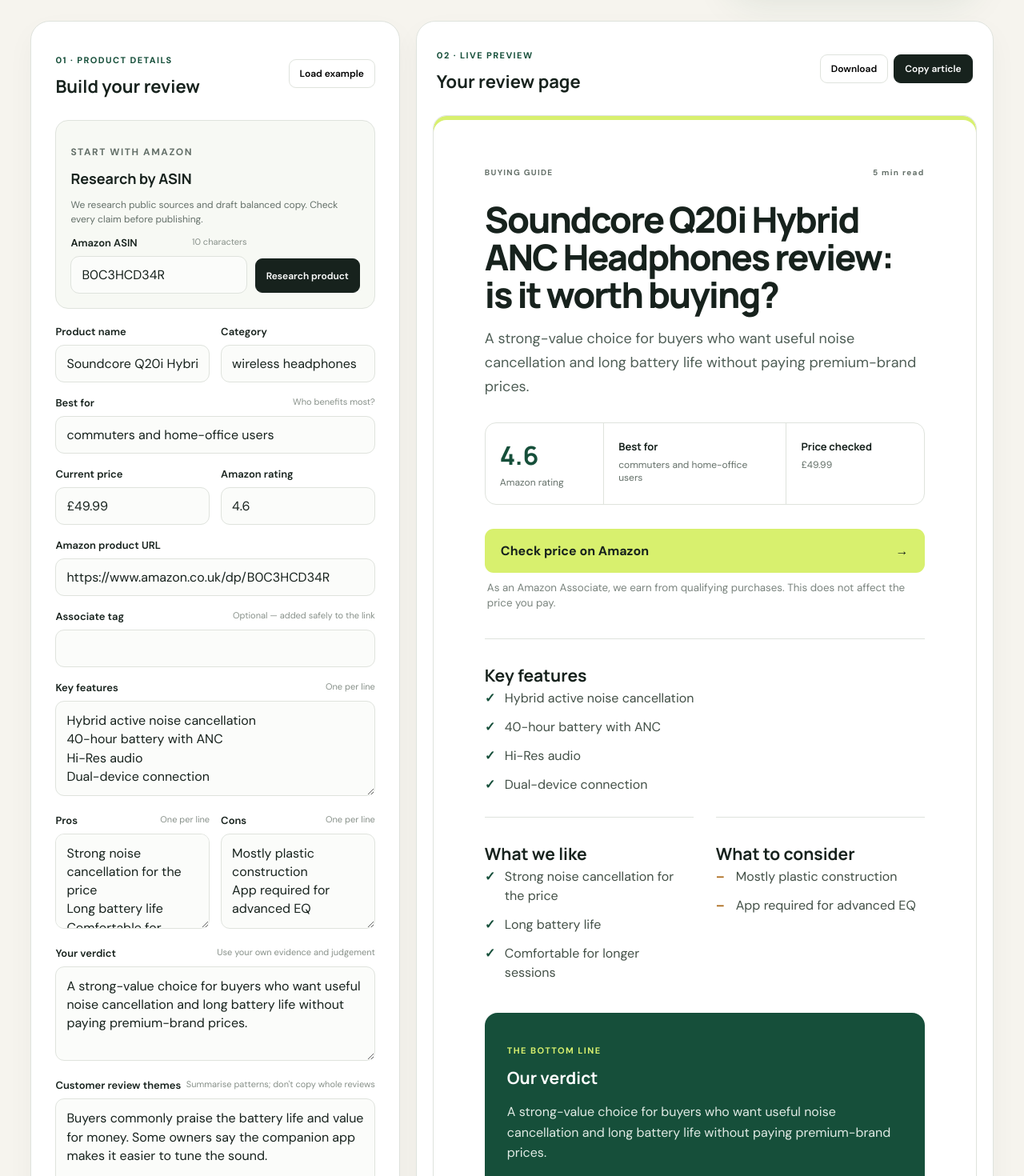
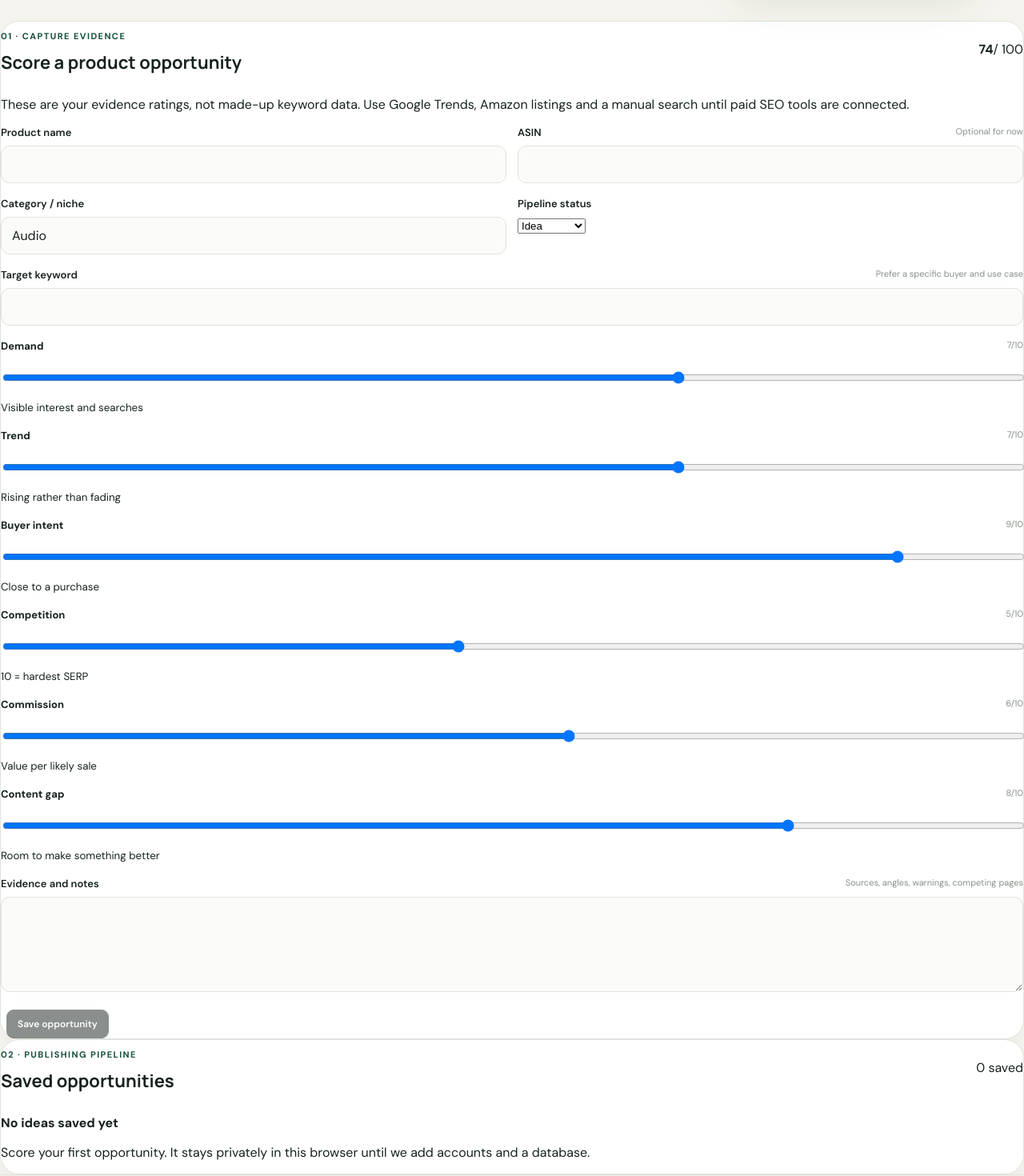
Before and after one commit to malkygpt1-ship-it/ama-landing, a Next.js app: page / in a window 1280 px wide. Shown: the part 500-1970 px from the top of the page at 80% size. Built offline with nearby package versions, Linux system fonts and the light colour scheme.

Commit message:
feat: add offline research dashboard

```diff
--- a/app/page.tsx
+++ b/app/page.tsx
@@ -1,6 +1,6 @@
 "use client";
 
-import { useMemo, useState } from "react";
+import { useEffect, useMemo, useState } from "react";
 
 type FormState = {
   asin: string; product: string; category: string; audience: string; price: string; rating: string;
@@ -8,6 +8,25 @@
 };
 
 type Research = Partial<FormState> & { sources?: { title: string; url: string }[] };
+
+type Opportunity = {
+  id: string; asin: string; product: string; category: string; keyword: string;
+  demand: number; trend: number; intent: number; competition: number; commission: number; gap: number;
+  status: "Idea" | "Shortlisted" | "Drafting"; notes: string;
+};
+
+const opportunityWeights = { demand: 20, trend: 15, intent: 20, competition: 15, commission: 10, gap: 20 };
+const exampleOpportunity: Opportunity = {
+  id: "example", asin: "B0C3HCD34R", product: "Soundcore Q20i Hybrid ANC Headphones",
+  category: "Audio", keyword: "best budget noise cancelling headphones for commuting",
+  demand: 7, trend: 7, intent: 9, competition: 5, commission: 6, gap: 8,
+  status: "Shortlisted", notes: "Strong specific use case. Check the current SERP before publishing.",
+};
+
+function opportunityScore(item: Opportunity) {
+  const positiveCompetition = 11 - item.competition;
+  return Math.round((item.demand * opportunityWeights.demand + item.trend * opportunityWeights.trend + item.intent * opportunityWeights.intent + positiveCompetition * opportunityWeights.competition + item.commission * opportunityWeights.commission + item.gap * opportunityWeights.gap) / 10);
+}
 
 const initial: FormState = {
   asin: "B0C3HCD34R",
@@ -37,7 +56,10 @@
 }
 
 export default function Home() {
+  const [view, setView] = useState<"research" | "builder">("research");
   const [form, setForm] = useState<FormState>(initial);
+  const [draftOpportunity, setDraftOpportunity] = useState<Opportunity>({ ...exampleOpportunity, id: "draft", product: "", asin: "", keyword: "", notes: "", status: "Idea" });
+  const [opportunities, setOpportunities] = useState<Opportunity[]>([]);
   const [photos, setPhotos] = useState<string[]>([]);
   const [photoFiles, setPhotoFiles] = useState<File[]>([]);
   const [imagePrompt, setImagePrompt] = useState("Show this exact product being used naturally at a tidy home-office desk, realistic editorial photography. Keep its shape, colours, branding and controls accurate.");
@@ -49,6 +71,32 @@
   const update = (key: keyof FormState, value: string) => setForm((current) => ({ ...current, [key]: value }));
   const link = useMemo(() => affiliateUrl(form.url, form.tag), [form.url, form.tag]);
   const score = Number(form.rating) || 4.5;
+
+  useEffect(() => {
+    try {
+      const saved = window.localStorage.getItem("ama-opportunities-v1");
+      if (saved) setOpportunities(JSON.parse(saved) as Opportunity[]);
+    } catch { /* Browser storage is optional. */ }
+  }, []);
+
+  useEffect(() => {
+    try { window.localStorage.setItem("ama-opportunities-v1", JSON.stringify(opportunities)); }
+    catch { /* Browser storage is optional. */ }
+  }, [opportunities]);
+
+  function saveOpportunity() {
+    if (!draftOpportunity.product.trim() || !draftOpportunity.keyword.trim()) return;
+    const item = { ...draftOpportunity, id: crypto.randomUUID() };
+    setOpportunities((current) => [item, ...current]);
+    setDraftOpportunity((current) => ({ ...current, id: "draft", product: "", asin: "", keyword: "", notes: "", status: "Idea" }));
+  }
+
+  function buildFromOpportunity(item: Opportunity) {
+    setForm((current) => ({ ...current, asin: item.asin, product: item.product, category: item.category, url: item.asin.length === 10 ? `https://www.amazon.co.uk/dp/${item.asin}` : current.url }));
+    setOpportunities((current) => current.map((entry) => entry.id === item.id ? { ...entry, status: "Drafting" } : entry));
+    setView("builder");
+    window.scrollTo({ top: 0, behavior: "smooth" });
+  }
 
   function updateAsin(value: string) {
     const asin = value.toUpperCase().replace(/[^A-Z0-9]/g, "").slice(0, 10);
@@ -106,8 +154,10 @@
   }
 
   return <main>
-    <header className="topbar"><a className="brand" href="#top" aria-label="AMA Review Builder home"><span>ama</span> Review Builder</a><div className="status"><i /> Private draft</div></header>
-    <section className="hero" id="top"><div><p className="eyebrow">Affiliate content, without the faff</p><h1>Turn product facts into a review page that’s ready to publish.</h1><p className="lede">Add what you genuinely know. We’ll shape it into a useful, disclosure-ready review—without inventing hands-on experience.</p></div><div className="hero-card"><strong>Built for honest recommendations</strong><span>Facts in</span><b>→</b><span>Polished review out</span></div></section>
+    <header className="topbar"><a className="brand" href="#top" aria-label="AMA Review Builder home"><span>ama</span> Review Builder</a><nav className="app-nav" aria-label="App sections"><button className={view === "research" ? "active" : ""} onClick={() => setView("research")}>Research</button><button className={view === "builder" ? "active" : ""} onClick={() => setView("builder")}>Page builder</button></nav><div className="status"><i /> Saved on this device</div></header>
+    <section className="hero" id="top"><div><p className="eyebrow">Affiliate research, without the faff</p><h1>{view === "research" ? "Find ideas worth writing before you spend on content." : "Turn product facts into a review page that’s ready to publish."}</h1><p className="lede">{view === "research" ? "Score real evidence, reject weak ideas and move the best opportunities into your writing pipeline." : "Add what you genuinely know. We’ll shape it into a useful, disclosure-ready review—without inventing hands-on experience."}</p></div><div className="hero-card"><strong>{view === "research" ? "A simple publishing pipeline" : "Built for honest recommendations"}</strong><span>{view === "research" ? "Score idea" : "Facts in"}</span><b>→</b><span>{view === "research" ? "Build page" : "Polished review out"}</span></div></section>
+
+    {view === "research" ? <ResearchDashboard draft={draftOpportunity} setDraft={setDraftOpportunity} opportunities={opportunities} onSave={saveOpportunity} onBuild={buildFromOpportunity} onDelete={(id) => setOpportunities((current) => current.filter((item) => item.id !== id))} /> :
 
     <section className="workspace">
       <div className="panel editor">
@@ -143,9 +193,41 @@
           <section className="review-themes"><p className="eyebrow">What buyers mention</p><h2>Customer review themes</h2><p>{form.reviewThemes || "Research or add a concise summary of recurring customer feedback."}</p><a href={`${form.url}#customerReviews`} target="_blank" rel="nofollow sponsored noopener">Read customer reviews on Amazon →</a>{sources.length > 0 && <div className="sources"><strong>Research sources</strong>{sources.map((source) => <a href={source.url} target="_blank" rel="noopener noreferrer" key={source.url}>{source.title}</a>)}</div>}</section>
         </article>
       </aside>
-    </section>
+    </section>}
     <footer><span>AMA Review Builder</span><span>Human judgement. Better structure. Clear disclosure.</span></footer>
   </main>;
+}
+
+function ResearchDashboard({ draft, setDraft, opportunities, onSave, onBuild, onDelete }: { draft: Opportunity; setDraft: (item: Opportunity) => void; opportunities: Opportunity[]; onSave: () => void; onBuild: (item: Opportunity) => void; onDelete: (id: string) => void }) {
+  const score = opportunityScore(draft);
+  const update = <K extends keyof Opportunity>(key: K, value: Opportunity[K]) => setDraft({ ...draft, [key]: value });
+  return <section className="research-dashboard">
+    <div className="panel score-editor">
+      <div className="panel-heading"><div><p className="step">01 · Capture evidence</p><h2>Score a product opportunity</h2></div><div className={`score-badge ${score >= 70 ? "strong" : ""}`}><strong>{score}</strong><span>/ 100</span></div></div>
+      <p className="helper">These are your evidence ratings, not made-up keyword data. Use Google Trends, Amazon listings and a manual search until paid SEO tools are connected.</p>
+      <div className="grid two"><Field label="Product name" value={draft.product} onChange={(value) => update("product", value)} /><Field label="ASIN" hint="Optional for now" value={draft.asin} onChange={(value) => update("asin", value.toUpperCase().replace(/[^A-Z0-9]/g, "").slice(0, 10))} /></div>
+      <div className="grid two"><Field label="Category / niche" value={draft.category} onChange={(value) => update("category", value)} /><label><span>Pipeline status</span><select value={draft.status} onChange={(event) => update("status", event.target.value as Opportunity["status"])}><option>Idea</option><option>Shortlisted</option><option>Drafting</option></select></label></div>
+      <Field label="Target keyword" hint="Prefer a specific buyer and use case" value={draft.keyword} onChange={(value) => update("keyword", value)} />
+      <div className="signal-grid">
+        <Signal label="Demand" value={draft.demand} help="Visible interest and searches" onChange={(value) => update("demand", value)} />
+        <Signal label="Trend" value={draft.trend} help="Rising rather than fading" onChange={(value) => update("trend", value)} />
+        <Signal label="Buyer intent" value={draft.intent} help="Close to a purchase" onChange={(value) => update("intent", value)} />
+        <Signal label="Competition" value={draft.competition} help="10 = hardest SERP" onChange={(value) => update("competition", value)} />
+        <Signal label="Commission" value={draft.commission} help="Value per likely sale" onChange={(value) => update("commission", value)} />
+        <Signal label="Content gap" value={draft.gap} help="Room to make something better" onChange={(value) => update("gap", value)} />
+      </div>
+      <TextField label="Evidence and notes" hint="Sources, angles, warnings, competing pages" value={draft.notes} onChange={(value) => update("notes", value)} />
+      <button className="primary save-opportunity" disabled={!draft.product.trim() || !draft.keyword.trim()} onClick={onSave}>Save opportunity</button>
+    </div>
+    <div className="panel pipeline">
+      <div className="panel-heading"><div><p className="step">02 · Publishing pipeline</p><h2>Saved opportunities</h2></div><span className="item-count">{opportunities.length} saved</span></div>
+      {opportunities.length === 0 ? <div className="empty-state"><strong>No ideas saved yet</strong><p>Score your first opportunity. It stays privately in this browser until we add accounts and a database.</p></div> : <div className="opportunity-list">{opportunities.map((item) => { const itemScore = opportunityScore(item); return <article className="opportunity" key={item.id}><div className="opportunity-score"><strong>{itemScore}</strong><span>score</span></div><div className="opportunity-copy"><div className="opportunity-top"><span className={`status-chip ${item.status.toLowerCase()}`}>{item.status}</span><small>{item.category || "Uncategorised"}</small></div><h3>{item.product}</h3><p className="keyword">“{item.keyword}”</p>{item.notes && <p className="opportunity-notes">{item.notes}</p>}<div className="opportunity-actions"><button className="primary" onClick={() => onBuild(item)}>Build page →</button><button className="ghost danger" onClick={() => onDelete(item.id)}>Delete</button></div></div></article>; })}</div>}
+    </div>
+  </section>;
+}
+
+function Signal({ label, value, help, onChange }: { label: string; value: number; help: string; onChange: (value: number) => void }) {
+  return <label className="signal"><span><b>{label}</b><em>{value}/10</em></span><input type="range" min="1" max="10" value={value} onChange={(event) => onChange(Number(event.target.value))} /><small>{help}</small></label>;
 }
 
 function Field({ label, hint, value, onChange }: { label: string; hint?: string; value: string; onChange: (value: string) => void }) {
```
